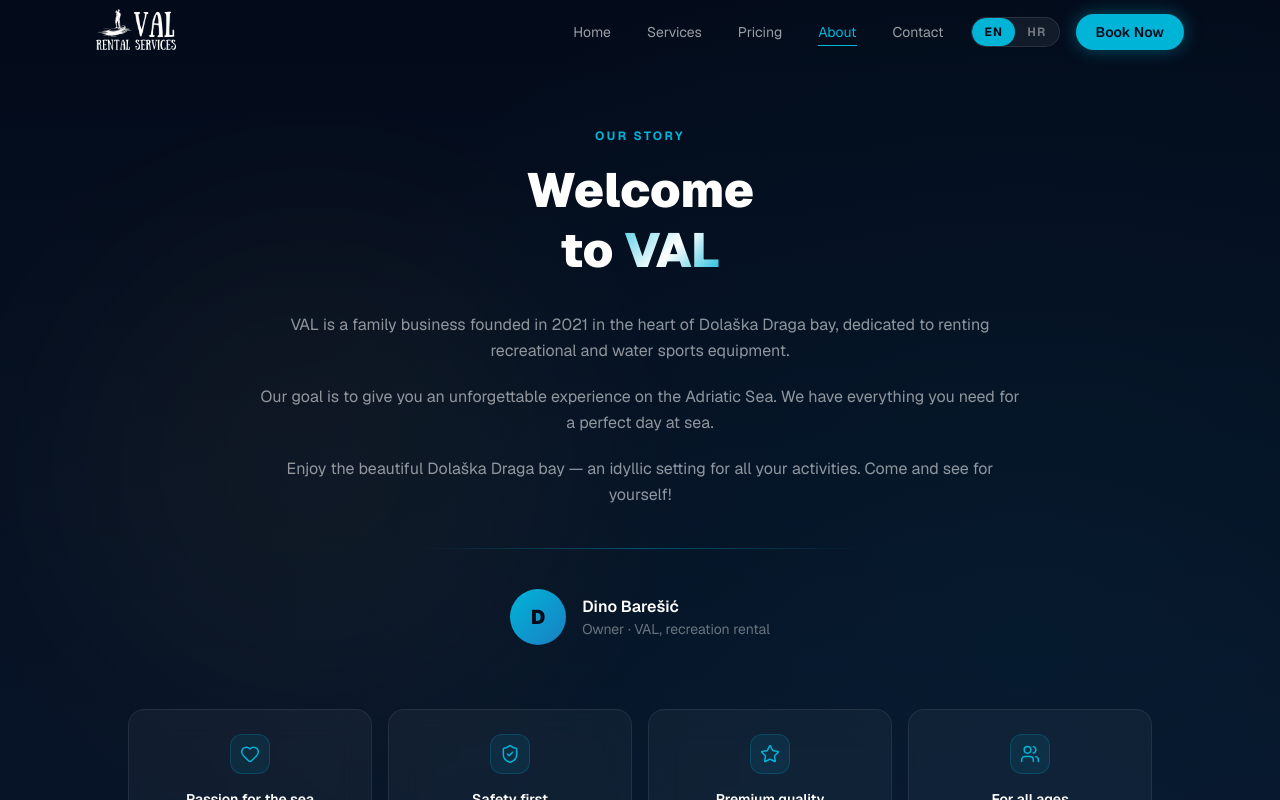
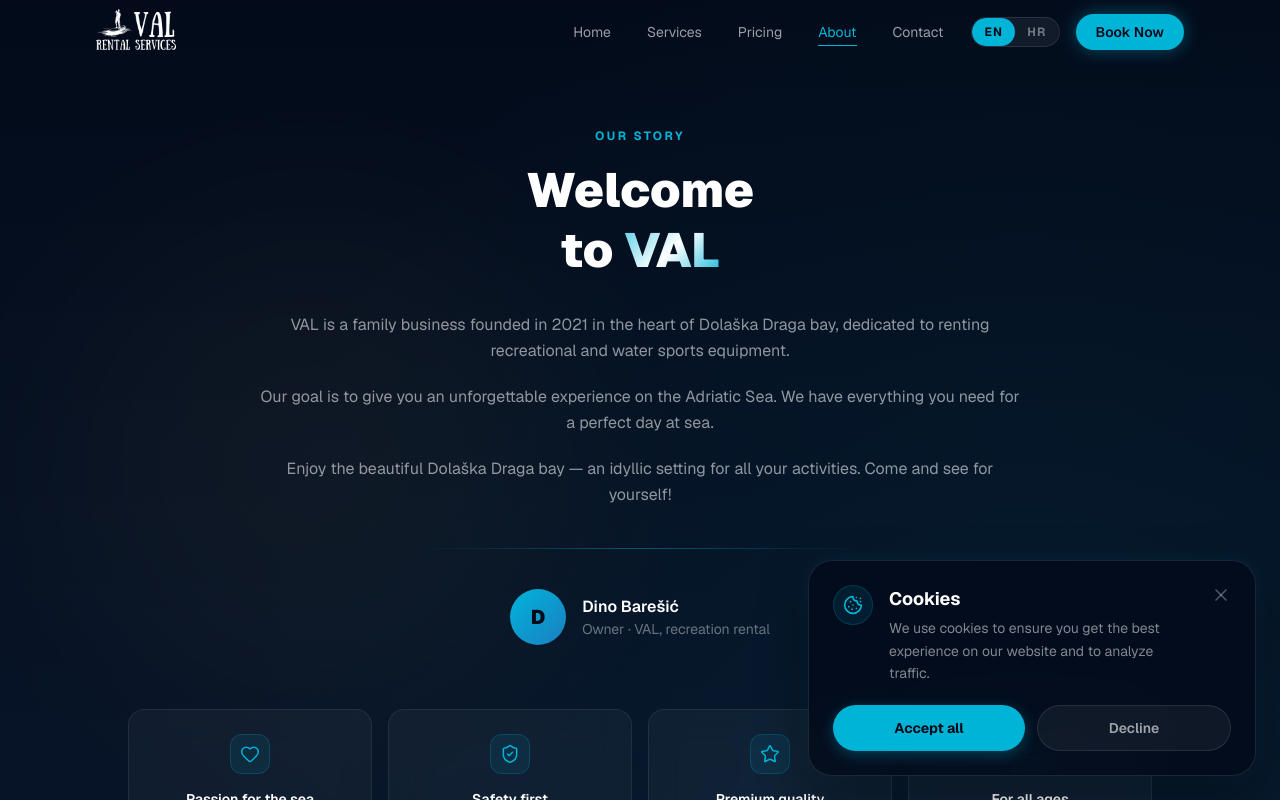
Before and after one commit to dinobaresic/ValWebApp, a Next.js app: page /en/o-nama in a window 1280 px wide. Shown: the top 800 px of the page. Built offline with nearby package versions, Linux system fonts and the light colour scheme.

Commit message:
feat: add premium cookie consent banner

```diff
--- a/messages/en.json
+++ b/messages/en.json
@@ -149,5 +149,12 @@
     "about_desc": "Meet VAL — a family business founded in 2021 in Dolaška Draga bay, Croatia.",
     "contact_title": "Contact — VAL | Drage, Croatia",
     "contact_desc": "Contact VAL — phone, email, social media. Book equipment for a perfect day at sea in Drage, Croatia."
+  },
+  "cookies": {
+    "title": "Cookies",
+    "description": "We use cookies to ensure you get the best experience on our website and to analyze traffic.",
+    "accept": "Accept all",
+    "decline": "Decline",
+    "settings": "Settings"
   }
 }
--- a/messages/hr.json
+++ b/messages/hr.json
@@ -149,5 +149,12 @@
     "about_desc": "Upoznajte VAL — obiteljski obrt osnovan 2021. u uvali Dolaška Draga.",
     "contact_title": "Kontakt — VAL | Drage",
     "contact_desc": "Kontaktirajte VAL — telefon, email, društvene mreže. Rezervirajte opremu za savršen dan na moru u Dragama."
+  },
+  "cookies": {
+    "title": "Kolačići",
+    "description": "Koristimo kolačiće kako bismo osigurali najbolje iskustvo na našoj web stranici i analizirali promet.",
+    "accept": "Prihvati sve",
+    "decline": "Odbij",
+    "settings": "Postavke"
   }
 }
--- a/src/app/[locale]/layout.tsx
+++ b/src/app/[locale]/layout.tsx
@@ -5,6 +5,7 @@ import { getMessages } from "next-intl/server";
 import { notFound } from "next/navigation";
 import { routing } from "@/i18n/routing";
 import "../globals.css";
+import CookieConsent from "@/components/CookieConsent";
 
 const geist = Geist({
   variable: "--font-geist-sans",
@@ -52,6 +53,7 @@ export default async function LocaleLayout({ children, params }: Props) {
           />
           <NextIntlClientProvider messages={messages}>
             {children}
+            <CookieConsent />
           </NextIntlClientProvider>
         </div>
       </body>
--- /dev/null
+++ b/src/components/CookieConsent.tsx
@@ -0,0 +1,86 @@
+"use client";
+
+import { useState, useEffect } from "react";
+import { motion, AnimatePresence } from "framer-motion";
+import { useTranslations } from "next-intl";
+import { Cookie, X } from "lucide-react";
+
+export default function CookieConsent() {
+  const t = useTranslations("cookies");
+  const [isVisible, setIsVisible] = useState(false);
+
+  useEffect(() => {
+    const consent = localStorage.getItem("val-cookie-consent");
+    if (!consent) {
+      const timer = setTimeout(() => setIsVisible(true), 1500);
+      return () => clearTimeout(timer);
+    }
+  }, []);
+
+  const handleAccept = () => {
+    localStorage.setItem("val-cookie-consent", "accepted");
+    setIsVisible(false);
+  };
+
+  const handleDecline = () => {
+    localStorage.setItem("val-cookie-consent", "declined");
+    setIsVisible(false);
+  };
+
+  return (
+    <AnimatePresence>
+      {isVisible && (
+        <motion.div
+          initial={{ y: 100, opacity: 0 }}
+          animate={{ y: 0, opacity: 1 }}
+          exit={{ y: 100, opacity: 0 }}
+          transition={{ type: "spring", damping: 25, stiffness: 200 }}
+          className="fixed bottom-6 left-6 right-6 md:left-auto md:max-w-md z-[100]"
+        >
+          <div
+            className="p-6 rounded-3xl overflow-hidden shadow-2xl border border-white/10"
+            style={{
+              background: "rgba(3,11,26,0.85)",
+              backdropFilter: "blur(20px)",
+              boxShadow: "0 20px 50px rgba(0,0,0,0.4), 0 0 20px rgba(0,180,216,0.1)",
+            }}
+          >
+            <div className="flex items-start gap-4 mb-5">
+              <div className="w-10 h-10 rounded-full bg-[#00b4d8]/10 border border-[#00b4d8]/20 flex items-center justify-center flex-shrink-0">
+                <Cookie className="w-5 h-5 text-[#00b4d8]" />
+              </div>
+              <div className="flex-1">
+                <h3 className="text-white font-bold text-lg mb-1">{t("title")}</h3>
+                <p className="text-white/50 text-sm leading-relaxed">
+                  {t("description")}
+                </p>
+              </div>
+              <button
+                onClick={() => setIsVisible(false)}
+                className="text-white/30 hover:text-white transition-colors"
+              >
+                <X className="w-5 h-5" />
+              </button>
+            </div>
+
+            <div className="flex flex-col sm:flex-row gap-3">
+              <button
+                onClick={handleAccept}
+                className="flex-1 px-6 py-3 rounded-full bg-[#00b4d8] text-[#030b1a] font-bold text-sm transition-all duration-200 hover:scale-[1.02] active:scale-95"
+                style={{ boxShadow: "0 4px 15px rgba(0,180,216,0.3)" }}
+              >
+                {t("accept")}
+              </button>
+              <button
+                onClick={handleDecline}
+                className="flex-1 px-6 py-3 rounded-full bg-white/5 text-white/60 font-semibold text-sm border border-white/10 transition-all duration-200 hover:bg-white/10 hover:text-white"
+              >
+                {t("decline")}
+              </button>
+            </div>
+          </div>
+        </motion.div>
+      )}
+    </AnimatePresence>
+  );
+}
```
